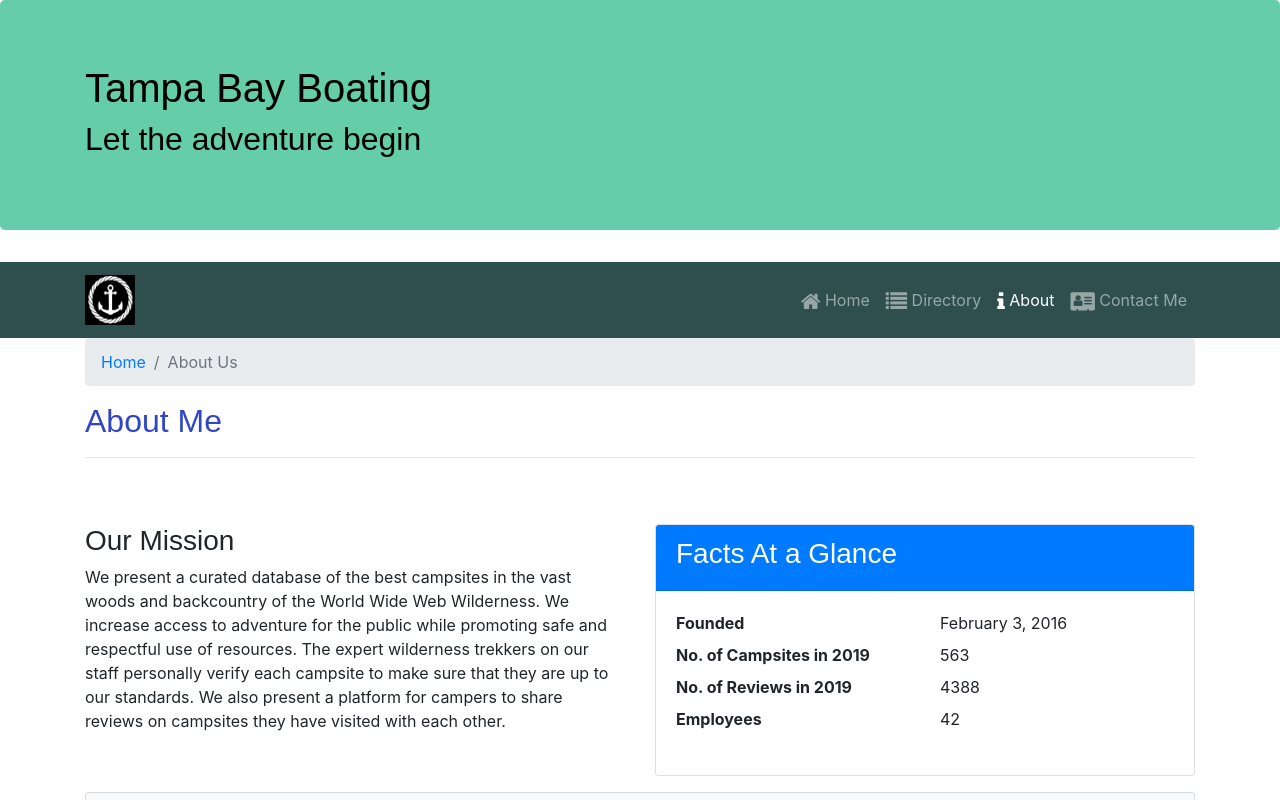
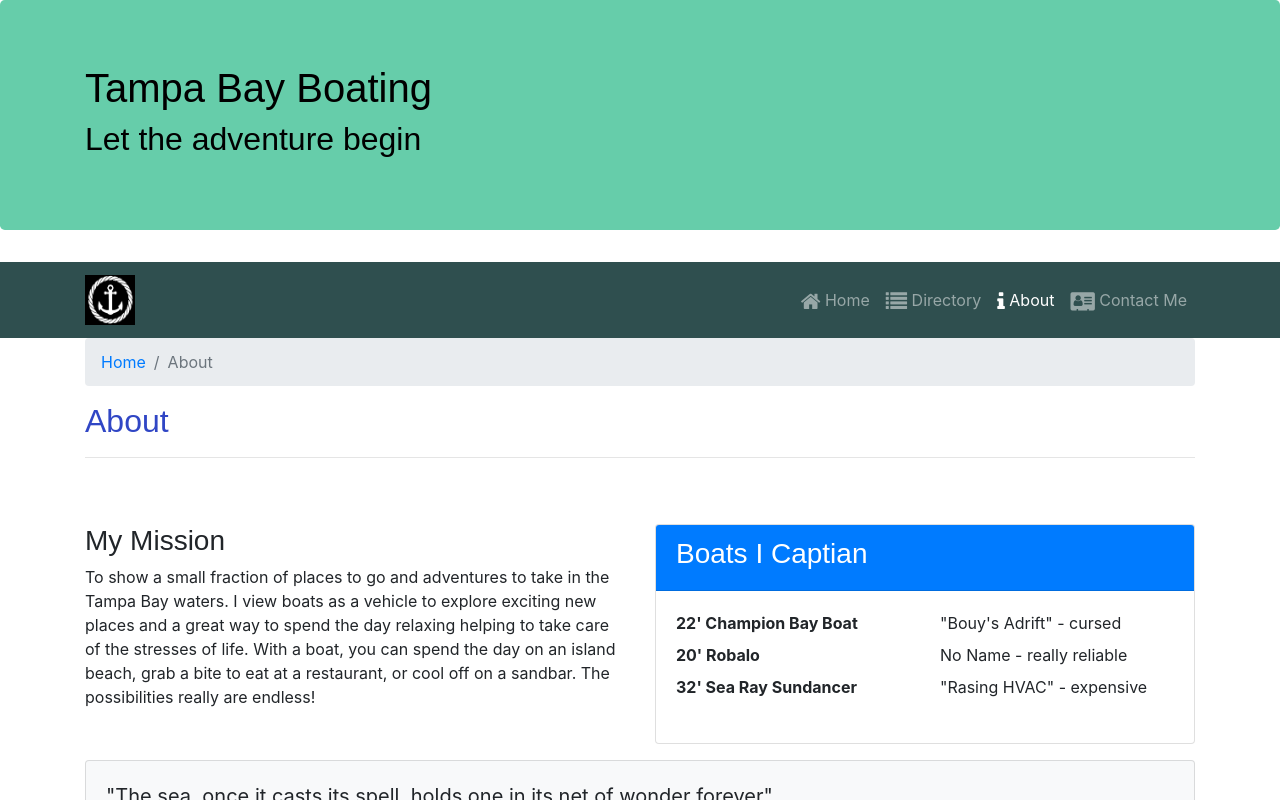
Before and after one commit to jbooe/Tampa-Bay-Boating, a React (Create React App) app: page /aboutus in a window 1280 px wide. Shown: the top 800 px of the page. Built offline with nearby package versions, Linux system fonts and the light colour scheme.

Commit message:
"New Component added"

```diff
--- a/src/components/AboutComponent.js
+++ b/src/components/AboutComponent.js
@@ -9,33 +9,32 @@ function About(props) {
                 <div className="col">
                     <Breadcrumb>
                         <BreadcrumbItem><Link to="/home">Home</Link></BreadcrumbItem>
-                        <BreadcrumbItem active>About Us</BreadcrumbItem>
+                        <BreadcrumbItem active>About</BreadcrumbItem>
                     </Breadcrumb>
-                    <h2>About Me</h2>
+                    <h2>About</h2>
                     <hr />
                 </div>
             </div>
             <div className="row row-content">
                 <div className="col-sm-6">
-                    <h3>Our Mission</h3>
-                    <p>We present a curated database of the best campsites in the vast woods and backcountry of the World Wide Web Wilderness.
-                         We increase access to adventure for the public while promoting safe and respectful use of resources. The expert
-                         wilderness trekkers on our staff personally verify each campsite to make sure that they are up to our standards.
-                         We also present a platform for campers to share reviews on campsites they have visited with each other.</p>
+                    <h3>My Mission</h3>
+                    <p>To show a small fraction of places to go and adventures to take in the Tampa Bay waters.
+                        I view boats as a vehicle to explore exciting new places and a great way to spend the day
+                        relaxing helping to take care of the stresses of life. With a boat, you can spend the day
+                        on an island beach, grab a bite to eat at a restaurant, or cool off on a sandbar.
+                        The possibilities really are endless!</p>
                 </div>
                 <div className="col-sm-6">
                     <Card>
-                        <CardHeader className="bg-primary text-white"><h3>Facts At a Glance</h3></CardHeader>
+                        <CardHeader className="bg-primary text-white"><h3>Boats I Captian</h3></CardHeader>
                         <CardBody>
                             <dl className="row">
-                                <dt className="col-6">Founded</dt>
-                                <dd className="col-6">February 3, 2016</dd>
-                                <dt className="col-6">No. of Campsites in 2019</dt>
-                                <dd className="col-6">563</dd>
-                                <dt className="col-6">No. of Reviews in 2019</dt>
-                                <dd className="col-6">4388</dd>
-                                <dt className="col-6">Employees</dt>
-                                <dd className="col-6">42</dd>
+                                <dt className="col-6">22' Champion Bay Boat</dt>
+                                <dd className="col-6">"Bouy's Adrift" - cursed</dd>
+                                <dt className="col-6">20' Robalo</dt>
+                                <dd className="col-6">No Name - really reliable</dd>
+                                <dt className="col-6">32' Sea Ray Sundancer</dt>
+                                <dd className="col-6">"Rasing HVAC" - expensive</dd>
                             </dl>
                         </CardBody>
                     </Card>
@@ -44,10 +43,9 @@ function About(props) {
                     <Card className="bg-light mt-3">
                         <CardBody>
                             <blockquote className="blockquote">
-                                <p className="mb-0">I will not follow where the path may lead, but I will go where there is no path, and I will leave a trail.</p>
-                                <footer className="blockquote-footer">Muriel Strode,{' '}
-                                    <cite title="Source Title">"Wind-Wafted Wild Flowers" -
-                                    The Open Court, 1903</cite>
+                                <p className="mb-0">"The sea, once it casts its spell, holds one in its net of wonder forever".</p>
+                                <footer className="blockquote-footer">Jacques Yves Custeau{' '}
+
                                 </footer>
                             </blockquote>
                         </CardBody>
```
